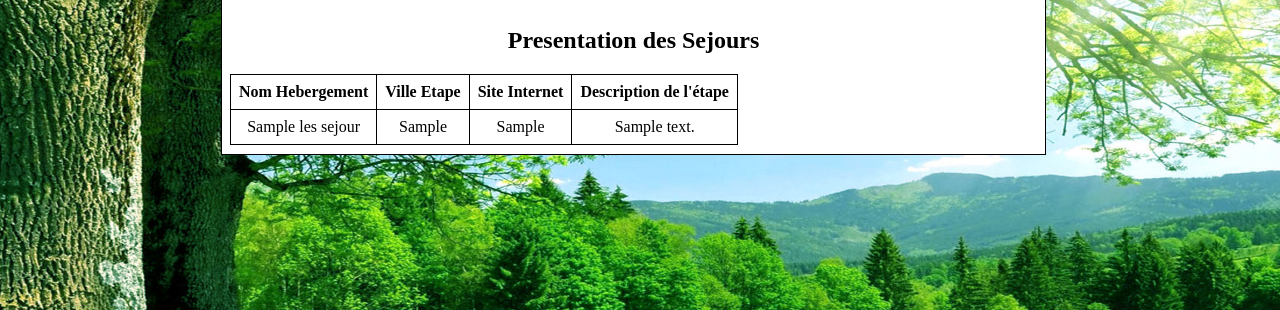
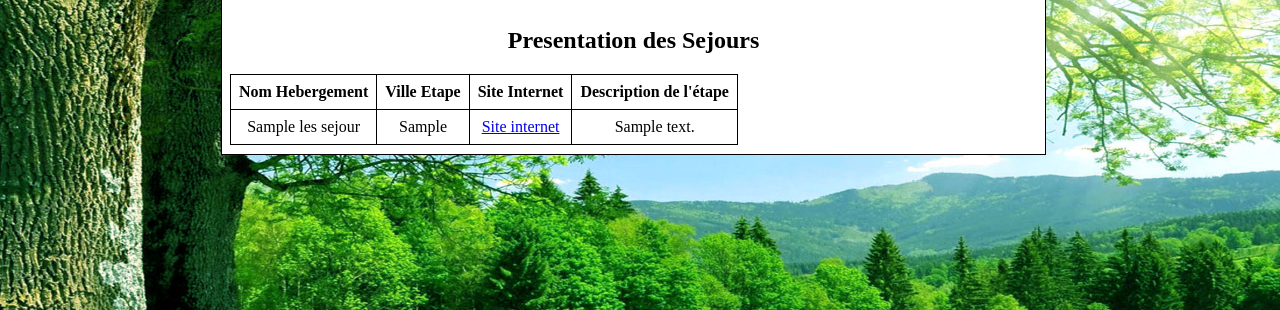
Before and after one commit to Herr-Nest/Perigord-Roulottes, a PHP site: template vue/vue_presentationSejour.php in a window 1280 px wide. Shown: the part 259-569 px from the top of the page. Run offline with PHP 8.4, Linux system fonts and the light colour scheme; the template is opened without the code that fills it: most values are stand-ins (such as "Sample title", 1, 10 or a date in 2020).

Commit message:
Modif Sejour

```diff
--- a/vue/vue_presentationSejour.php
+++ b/vue/vue_presentationSejour.php
@@ -16,7 +16,7 @@
 	$wSiteInternet=$UnSejour['SiteInternet'];
 	$wDescriptionEtape=$UnSejour['DescriptionEtape'];
 
-	echo"<tr><td>$wNomHebergement</td><td>$wVilleEtape</td><td>$wSiteInternet</td><td>$wDescriptionEtape</td></tr>";
+	echo"<tr><td>$wNomHebergement</td><td>$wVilleEtape</td><td><a href=http://$wSiteInternet>Site internet</a></td><td>$wDescriptionEtape</td></tr>";
 	}
 
 
```
